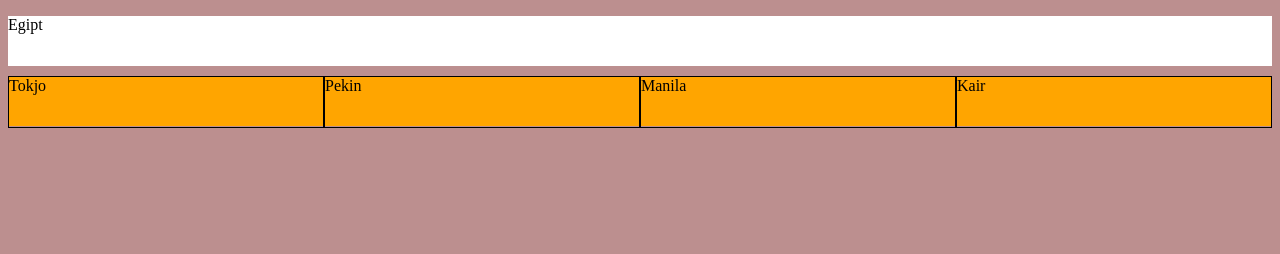
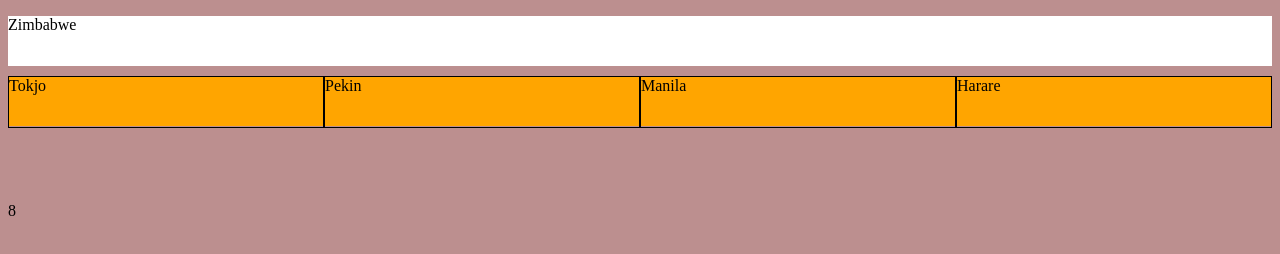
Before and after one commit to bartadamiak/Quiz, a plain HTML site: page index.html in a window 1280 px wide. Both pictures are taken after a click on the button "Start". Drawn offline with nearby package versions, Linux system fonts and the light colour scheme.

Commit message:
Interval

```diff
--- a/index.html
+++ b/index.html
@@ -29,6 +29,7 @@
         <div class="checkAnswer">
             <ul></ul>
         </div>
+        <div class="time"></div>
 
     </section>
 
--- a/js/app.js
+++ b/js/app.js
@@ -1,7 +1,8 @@
 const question = document.querySelector('.question p');
 const answer = document.querySelectorAll('.answer');
 const fakeAnswers = ["La Paz", "Tallinn", "Manila", "San Antonio", 'Kapsztad', 'Warszawa', 'Tokjo', 'Pekin', 'Sydney', 'Nashville', 'Wagadugu', 'Hanoi', 'Port Moresby'];
-const checkAnswer = document.querySelector('.checkAnswer ul')
+const checkAnswer = document.querySelector('.checkAnswer ul');
+const timeElement = document.querySelector('.time');
 
 const startBtn = document.querySelector('.start-btn');
 
@@ -41,6 +42,30 @@ let countries = [
     Gabon = {
         country: "Gabon",
         capital: "Libreville"
+    },
+    Afganistan = {
+        country: "Afganistan",
+        capital: "Kabul"
+    },
+    Angola = {
+        country: "Angola",
+        capital: "Luanda"
+    },
+    Bahrajn = {
+        country: "Bahrajn",
+        capital: "Manama"
+    },
+    Bostwana = {
+        country: "Bostwana",
+        capital: "Gaborone"
+    },
+    Wenezuela = {
+        country: "Wenezuela",
+        capital: "Caracas"
+    },
+    Uzbekistan = {
+        country: "Uzbekistan",
+        capital: "Taszkent"
     }
 ];
 
@@ -63,9 +88,20 @@ function shuffleArray(array) {
     }
 };
 
+let timeCounter = 0;
 
+function TimeFirst(time) {
+
+    setInterval(function() {
+        time -= 1;
+        timeElement.innerText = time;
+    }, 1000);
+
+}
 
 function NextRound(tab) {
+    timeCounter = 10;
+    TimeFirst(timeCounter);
     currentQuestionObject = tab[Math.floor(Math.random()*countries.length)];
     currentQuestionAnswer = currentQuestionObject.capital;
     currentQuestion = currentQuestionObject.country;
@@ -76,17 +112,6 @@ function NextRound(tab) {
             tab.splice(i, 1)
         }
     })
-
-
-    // tab.forEach(function(e, i) {
-    //     currentQuestion == e.country ? console.log(e.country) : console.log('brak')
-    // })
-
-    // if (currentQuestion == currentQuestionObject.country) {
-    //     console.log(currentQuestion.indexOf())
-    // }
-
-
 
     answer[Math.floor(Math.random()*answer.length)].classList.add('correct');
     document.querySelector('.correct').innerText = currentQuestionAnswer;
@@ -102,6 +127,9 @@ function NextRound(tab) {
     });
 
 };
+
+
+
 
 
 
@@ -124,12 +152,15 @@ function Game(buttonStart, buttonAnswer) {
 
     buttonStart.addEventListener('click', function(e) {
         e.preventDefault;
+
         NextRound(countries);
+
 
         buttonStart.classList.add('hidden');
 
         buttonAnswer.forEach(function(e, i) {
             e.addEventListener('click', function(element) {
+
 
                 this.classList.contains('correct') ? correctCounter += 1 : this.classList.add('false');
                 generalCounter +=1;
```
